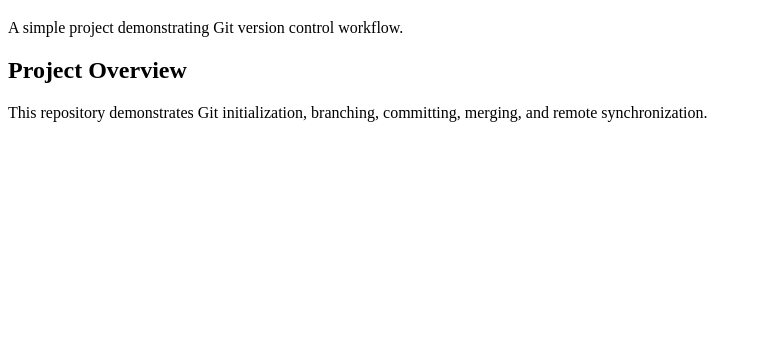
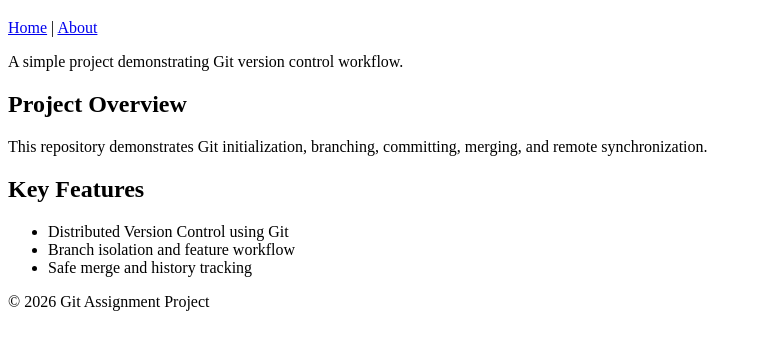
Before and after one commit to sagarBUILDS/gitassignment, a plain HTML site: page index.html in a window 1280 px wide. Shown: the part 61-410 px from the top of the page, without its empty margins (0-762 px from the left). Drawn offline with Linux system fonts and the light colour scheme.

Commit message:
Updated index page

```diff
--- a/index.html
+++ b/index.html
@@ -8,6 +8,10 @@
 <body>
     <header>
         <h1>Welcome to Git Assignment</h1>
+        <nav>
+            <a href="index.html">Home</a> |
+            <a href="about.html">About</a>
+        </nav>
         <p>A simple project demonstrating Git version control workflow.</p>
     </header>
     <main>
@@ -15,6 +19,17 @@
             <h2>Project Overview</h2>
             <p>This repository demonstrates Git initialization, branching, committing, merging, and remote synchronization.</p>
         </section>
+        <section>
+            <h2>Key Features</h2>
+            <ul>
+                <li>Distributed Version Control using Git</li>
+                <li>Branch isolation and feature workflow</li>
+                <li>Safe merge and history tracking</li>
+            </ul>
+        </section>
     </main>
+    <footer>
+        <p>&copy; 2026 Git Assignment Project</p>
+    </footer>
 </body>
 </html>
```
